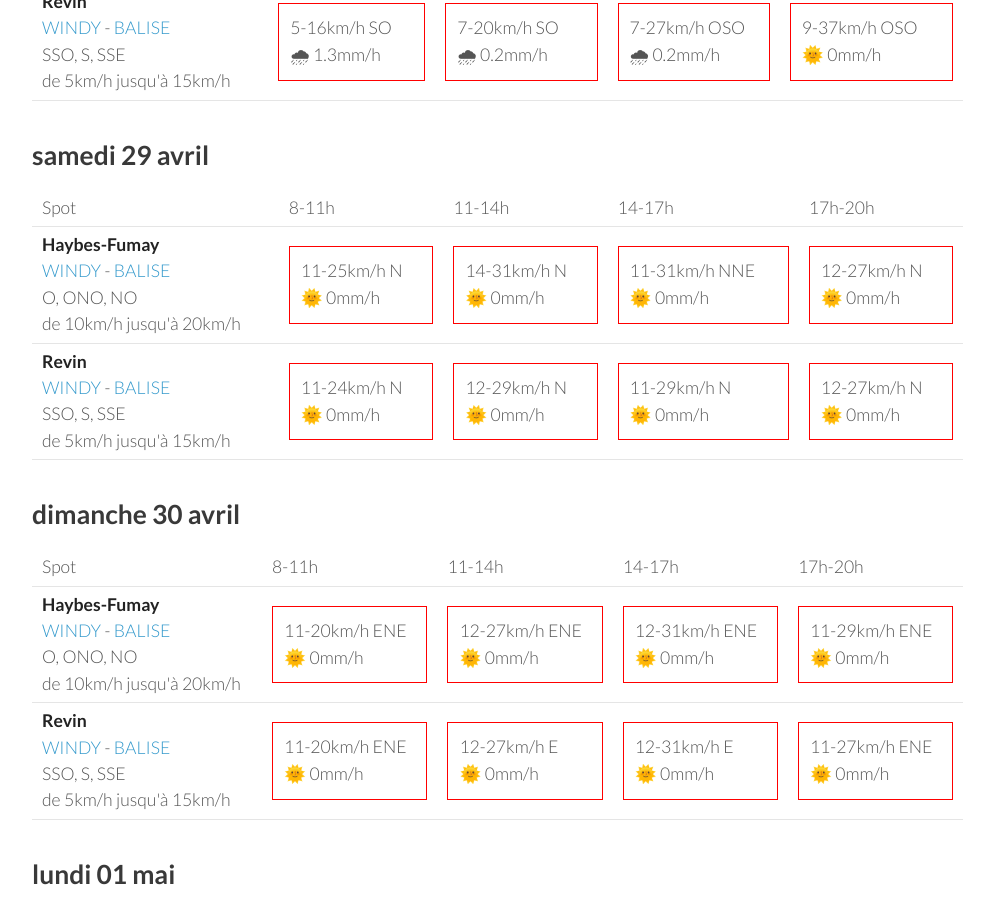
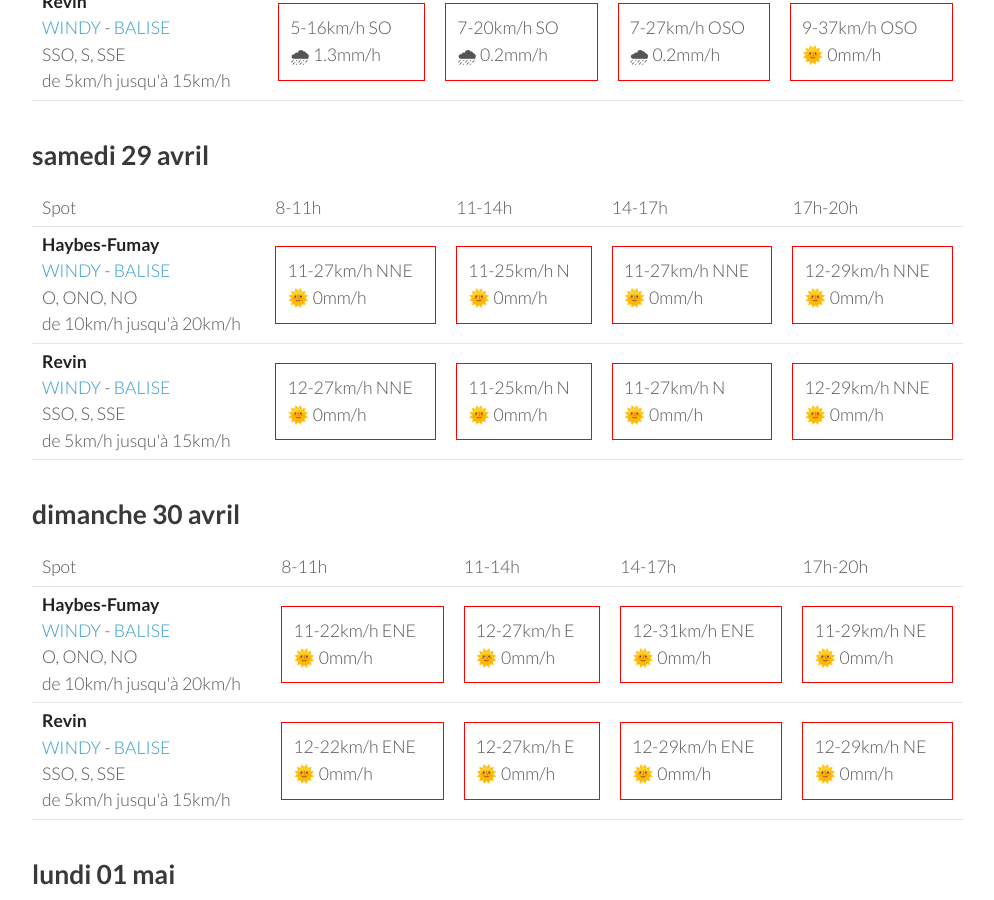
Before and after one commit to parapente-dans-le-nord/parapente-dans-le-nord.github.io, a Jekyll site: the page built from ardennes.markdown, in a window 1280 px wide and 900 px high, scrolled down 859 px. Shown: the whole window, without its empty margins (26-1020 px from the left). Built offline with Jekyll 4.4.1, drawn with Linux system fonts in a browser that asks for light colours; some of the changed text lies outside the part shown.

Commit message:
update index.markdown

```diff
--- a/ardennes.markdown
+++ b/ardennes.markdown
@@ -94,20 +94,20 @@ page mise à jour le jeudi 27 avril 13:10
 <tr>
         <td><strong>Haybes-Fumay</strong><br><a href="https://windy.com/49.998/4.715?49.913,4.738,10">WINDY</a> - <span class=""><a href="http://www.balisemeteo.com/balise.php?idBalise=104">BALISE</a> </span><br> <span class="vent-favorable">O, ONO, NO</span><br><span class="force-vent">de 10km/h jusqu'à 20km/h</span> </td>
 
+            <td><div class="not-flyable"><p>11-27km/h NNE</p><p>🌞 0mm/h</p></div></td>
             <td><div class="not-flyable"><p>11-25km/h N</p><p>🌞 0mm/h</p></div></td>
-            <td><div class="not-flyable"><p>14-31km/h N</p><p>🌞 0mm/h</p></div></td>
-            <td><div class="not-flyable"><p>11-31km/h NNE</p><p>🌞 0mm/h</p></div></td>
-            <td><div class="not-flyable"><p>12-27km/h N</p><p>🌞 0mm/h</p></div></td>
+            <td><div class="not-flyable"><p>11-27km/h NNE</p><p>🌞 0mm/h</p></div></td>
+            <td><div class="not-flyable"><p>12-29km/h NNE</p><p>🌞 0mm/h</p></div></td>
 
 
     </tr>
 <tr>
         <td><strong>Revin</strong><br><a href="https://windy.com/49.948/4.625?49.543,4.625,8">WINDY</a> - <span class=""><a href="http://www.balisemeteo.com/balise.php?idBalise=5019">BALISE</a> </span><br> <span class="vent-favorable">SSO, S, SSE</span><br><span class="force-vent">de 5km/h jusqu'à 15km/h</span> </td>
 
-            <td><div class="not-flyable"><p>11-24km/h N</p><p>🌞 0mm/h</p></div></td>
-            <td><div class="not-flyable"><p>12-29km/h N</p><p>🌞 0mm/h</p></div></td>
-            <td><div class="not-flyable"><p>11-29km/h N</p><p>🌞 0mm/h</p></div></td>
-            <td><div class="not-flyable"><p>12-27km/h N</p><p>🌞 0mm/h</p></div></td>
+            <td><div class="not-flyable"><p>12-27km/h NNE</p><p>🌞 0mm/h</p></div></td>
+            <td><div class="not-flyable"><p>11-25km/h N</p><p>🌞 0mm/h</p></div></td>
+            <td><div class="not-flyable"><p>11-27km/h N</p><p>🌞 0mm/h</p></div></td>
+            <td><div class="not-flyable"><p>12-29km/h NNE</p><p>🌞 0mm/h</p></div></td>
 
 
     </tr>
@@ -130,20 +130,20 @@ page mise à jour le jeudi 27 avril 13:10
 <tr>
         <td><strong>Haybes-Fumay</strong><br><a href="https://windy.com/49.998/4.715?49.913,4.738,10">WINDY</a> - <span class=""><a href="http://www.balisemeteo.com/balise.php?idBalise=104">BALISE</a> </span><br> <span class="vent-favorable">O, ONO, NO</span><br><span class="force-vent">de 10km/h jusqu'à 20km/h</span> </td>
 
-            <td><div class="not-flyable"><p>11-20km/h ENE</p><p>🌞 0mm/h</p></div></td>
-            <td><div class="not-flyable"><p>12-27km/h ENE</p><p>🌞 0mm/h</p></div></td>
+            <td><div class="not-flyable"><p>11-22km/h ENE</p><p>🌞 0mm/h</p></div></td>
+            <td><div class="not-flyable"><p>12-27km/h E</p><p>🌞 0mm/h</p></div></td>
             <td><div class="not-flyable"><p>12-31km/h ENE</p><p>🌞 0mm/h</p></div></td>
-            <td><div class="not-flyable"><p>11-29km/h ENE</p><p>🌞 0mm/h</p></div></td>
+            <td><div class="not-flyable"><p>11-29km/h NE</p><p>🌞 0mm/h</p></div></td>
 
 
     </tr>
 <tr>
         <td><strong>Revin</strong><br><a href="https://windy.com/49.948/4.625?49.543,4.625,8">WINDY</a> - <span class=""><a href="http://www.balisemeteo.com/balise.php?idBalise=5019">BALISE</a> </span><br> <span class="vent-favorable">SSO, S, SSE</span><br><span class="force-vent">de 5km/h jusqu'à 15km/h</span> </td>
 
-            <td><div class="not-flyable"><p>11-20km/h ENE</p><p>🌞 0mm/h</p></div></td>
+            <td><div class="not-flyable"><p>12-22km/h ENE</p><p>🌞 0mm/h</p></div></td>
             <td><div class="not-flyable"><p>12-27km/h E</p><p>🌞 0mm/h</p></div></td>
-            <td><div class="not-flyable"><p>12-31km/h E</p><p>🌞 0mm/h</p></div></td>
-            <td><div class="not-flyable"><p>11-27km/h ENE</p><p>🌞 0mm/h</p></div></td>
+            <td><div class="not-flyable"><p>12-29km/h ENE</p><p>🌞 0mm/h</p></div></td>
+            <td><div class="not-flyable"><p>12-29km/h NE</p><p>🌞 0mm/h</p></div></td>
 
 
     </tr>
```
Also changed, not shown: other parts of ardennes.markdown (+1 -1 lines).
